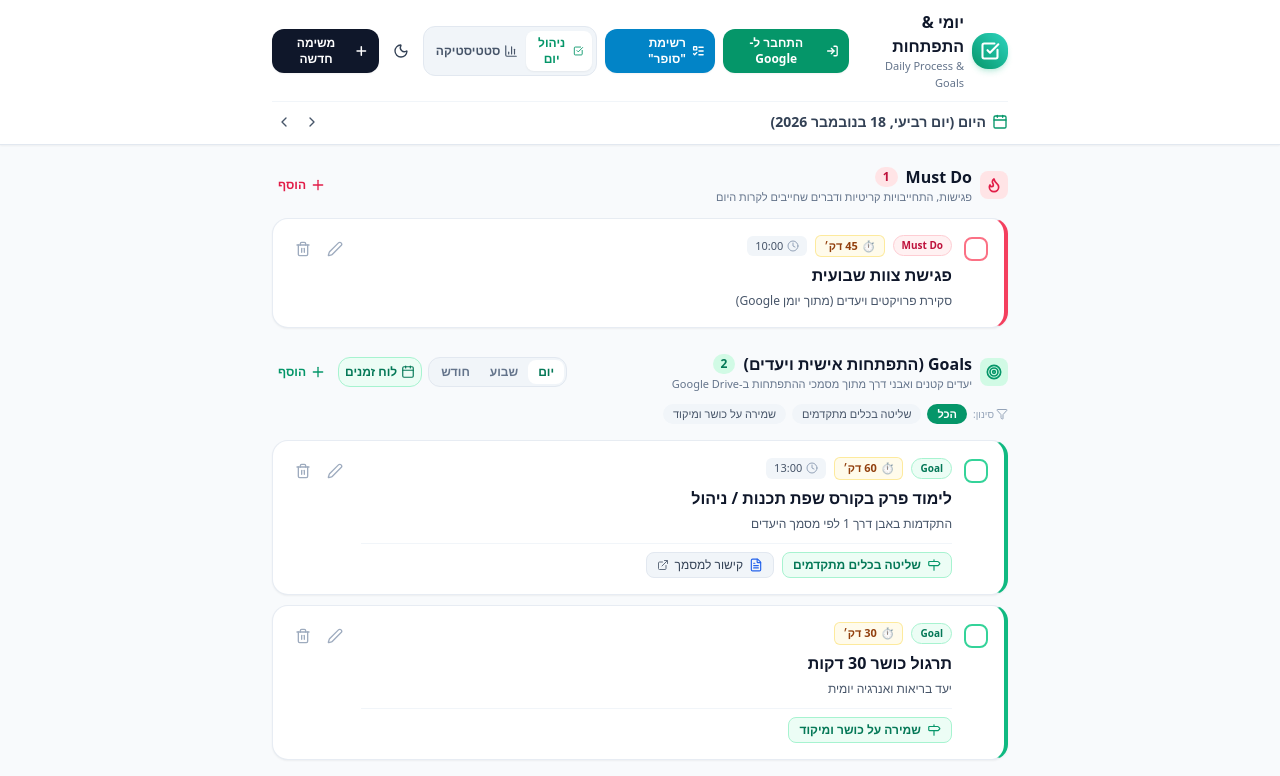
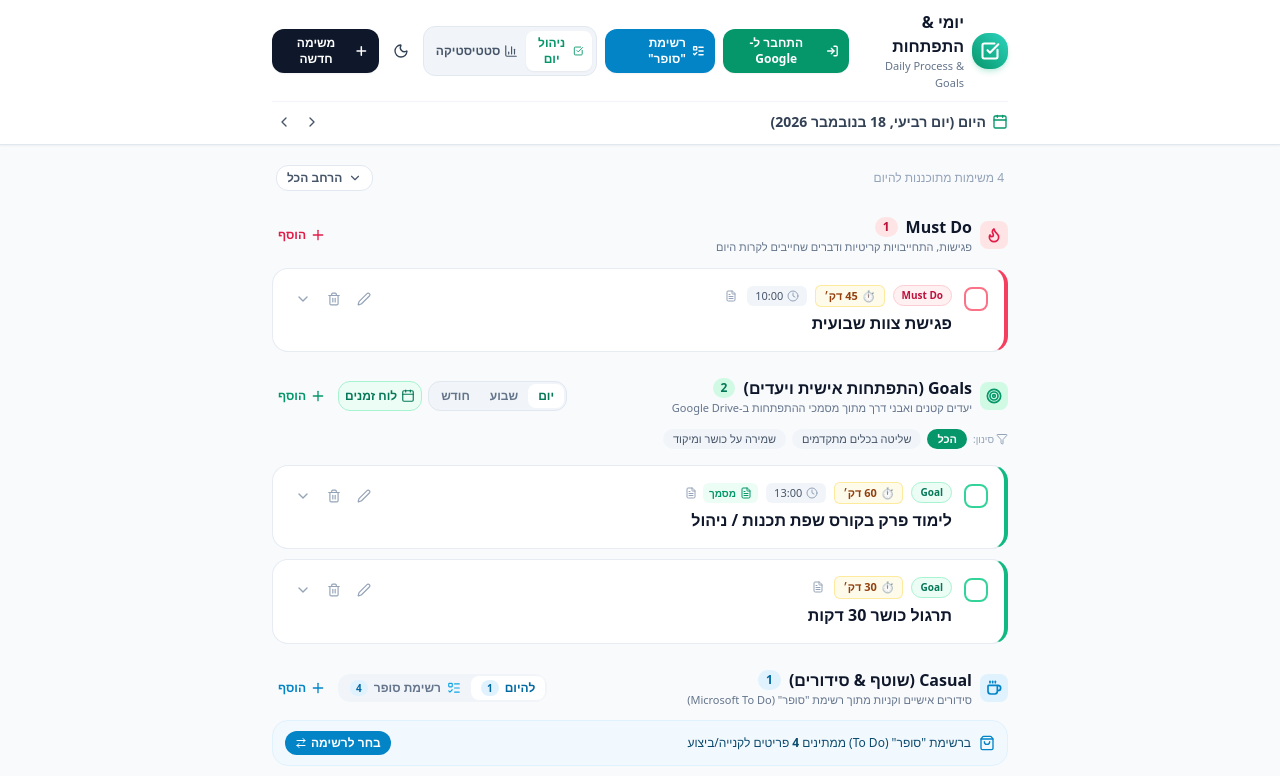
Before and after one commit to AlphaKate/daily-process, a React (Vite) app: page / in a window 1280 px wide. Shown: the top 776 px of the page. Built offline with nearby package versions, Linux system fonts and the light colour scheme.

Commit message:
feat: compact vs expanded task item view with global toggle

```diff
--- a/src/components/DailyProcess.tsx
+++ b/src/components/DailyProcess.tsx
@@ -74,6 +74,7 @@ export const DailyProcess: React.FC<DailyProcessProps> = ({
   const [goalsViewMode, setGoalsViewMode] = useState<'day' | 'week' | 'month'>('day');
   const [isTimelineModalOpen, setIsTimelineModalOpen] = useState(false);
   const [casualViewMode, setCasualViewMode] = useState<'today' | 'super'>('today');
+  const [allTasksExpanded, setAllTasksExpanded] = useState<boolean | undefined>(undefined);
   const [superItems, setSuperItems] = useState<SuperListItem[]>(() => getSuperListItems());
   const [newSuperText, setNewSuperText] = useState('');
   const [isSuperSyncing, setIsSuperSyncing] = useState(false);
@@ -244,6 +245,21 @@ export const DailyProcess: React.FC<DailyProcessProps> = ({
         </div>
       )}
 
+      {/* GLOBAL VIEW CONTROLS (הרחב / כווץ הכל) */}
+      <div className="flex items-center justify-between text-xs px-1">
+        <span className="text-slate-400 font-medium">
+          {activeTasks.length} משימות מתוכננות להיום
+        </span>
+        <button
+          type="button"
+          onClick={() => setAllTasksExpanded(prev => (prev === true ? false : true))}
+          className="flex items-center gap-1.5 px-2.5 py-1 text-xs font-semibold rounded-xl bg-white dark:bg-slate-800 border border-slate-200 dark:border-slate-700/80 text-slate-600 dark:text-slate-300 hover:text-emerald-600 dark:hover:text-emerald-400 hover:border-emerald-300 transition-colors shadow-2xs cursor-pointer"
+        >
+          {allTasksExpanded ? <ChevronUp className="w-3.5 h-3.5 text-emerald-600 dark:text-emerald-400" /> : <ChevronDown className="w-3.5 h-3.5" />}
+          <span>{allTasksExpanded ? 'כווץ הכל' : 'הרחב הכל'}</span>
+        </button>
+      </div>
+
       {/* 1. MUST DO SECTION */}
       <section className="space-y-3">
         <div className="flex items-center justify-between">
@@ -300,6 +316,7 @@ export const DailyProcess: React.FC<DailyProcessProps> = ({
                 onToggleComplete={onToggleComplete}
                 onEdit={onEditTask}
                 onDeleteRequest={onDeleteRequest}
+                forceExpanded={allTasksExpanded}
               />
             ))}
           </div>
@@ -457,6 +474,7 @@ export const DailyProcess: React.FC<DailyProcessProps> = ({
                     onToggleComplete={onToggleComplete}
                     onEdit={onEditTask}
                     onDeleteRequest={onDeleteRequest}
+                    forceExpanded={allTasksExpanded}
                   />
                 ))}
               </div>
@@ -801,6 +819,7 @@ export const DailyProcess: React.FC<DailyProcessProps> = ({
                     onToggleComplete={onToggleComplete}
                     onEdit={onEditTask}
                     onDeleteRequest={onDeleteRequest}
+                    forceExpanded={allTasksExpanded}
                   />
                 ))}
               </div>
@@ -984,6 +1003,7 @@ export const DailyProcess: React.FC<DailyProcessProps> = ({
                   onToggleComplete={onToggleComplete}
                   onEdit={onEditTask}
                   onDeleteRequest={onDeleteRequest}
+                  forceExpanded={allTasksExpanded}
                 />
               ))}
             </div>
--- a/src/components/TaskItem.tsx
+++ b/src/components/TaskItem.tsx
@@ -1,4 +1,4 @@
-import React, { useState } from 'react';
+import React, { useState, useEffect } from 'react';
 import { Task } from '../types';
 import {
   Clock,
@@ -12,7 +12,9 @@ import {
   Sparkles,
   Video,
   Calendar,
-  ListTodo
+  ListTodo,
+  ChevronDown,
+  ChevronUp
 } from 'lucide-react';
 import confetti from 'canvas-confetti';
 
@@ -21,6 +23,7 @@ interface TaskItemProps {
   onToggleComplete: (task: Task) => void;
   onEdit: (task: Task) => void;
   onDeleteRequest: (task: Task) => void;
+  forceExpanded?: boolean;
 }
 
 interface MeetingInfo {
@@ -101,8 +104,16 @@ export const TaskItem: React.FC<TaskItemProps> = ({
   onToggleComplete,
   onEdit,
   onDeleteRequest,
+  forceExpanded
 }) => {
+  const [isExpanded, setIsExpanded] = useState<boolean>(forceExpanded ?? false);
   const [justCompleted, setJustCompleted] = useState(false);
+
+  useEffect(() => {
+    if (forceExpanded !== undefined) {
+      setIsExpanded(forceExpanded);
+    }
+  }, [forceExpanded]);
 
   const handleToggle = () => {
     // If completing a Goal or Must Do, celebrate with confetti effect!
@@ -190,9 +201,16 @@ export const TaskItem: React.FC<TaskItemProps> = ({
   // Don't duplicate docUrl if it is already displayed in meeting quick action
   const shouldShowDocUrl = docUrl && (!meetingInfo || meetingInfo.url !== docUrl);
 
+  const hasDetails = Boolean(
+    task.description ||
+    meetingInfo ||
+    task.milestoneTitle ||
+    shouldShowDocUrl
+  );
+
   return (
     <div
-      className={`group relative bg-white dark:bg-slate-800/90 rounded-2xl p-4 shadow-sm hover:shadow-md border border-slate-200/80 dark:border-slate-700/80 transition-all duration-200 ${
+      className={`group relative bg-white dark:bg-slate-800/90 rounded-2xl p-3 sm:p-4 shadow-xs hover:shadow-md border border-slate-200/80 dark:border-slate-700/80 transition-all duration-200 ${
         categoryStyle.border
       } ${
         task.completed
@@ -202,25 +220,26 @@ export const TaskItem: React.FC<TaskItemProps> = ({
           : ''
       }`}
     >
-      <div className="flex items-start gap-3">
+      <div className="flex items-start gap-2.5 sm:gap-3">
         {/* Custom Accessible Checkbox */}
         <button
           type="button"
           onClick={handleToggle}
-          className={`mt-0.5 w-6 h-6 rounded-lg flex items-center justify-center border-2 transition-all duration-150 focus:outline-none focus:ring-2 focus:ring-emerald-500/30 ${
+          className={`mt-0.5 w-5 h-5 sm:w-6 sm:h-6 rounded-lg flex items-center justify-center border-2 transition-all duration-150 focus:outline-none focus:ring-2 focus:ring-emerald-500/30 shrink-0 ${
             task.completed
-              ? 'bg-emerald-500 border-emerald-500 text-white shadow-sm'
+              ? 'bg-emerald-500 border-emerald-500 text-white shadow-2xs'
               : `bg-transparent ${categoryStyle.checkboxBorder} hover:scale-105`
           }`}
           aria-label={task.completed ? 'סמן כלא בוצע' : 'סמן כבוצע'}
         >
-          {task.completed && <Check className="w-4 h-4 stroke-[3]" />}
+          {task.completed && <Check className="w-3.5 h-3.5 sm:w-4 sm:h-4 stroke-[3]" />}
         </button>
 
-        {/* Content details */}
+        {/* Content Details */}
         <div className="flex-1 min-w-0">
-          <div className="flex items-center flex-wrap gap-2 mb-1.5">
-            {/* Category tag */}
+          {/* Top Line: Tags, Time & Quick Indicators */}
+          <div className="flex items-center flex-wrap gap-1.5 sm:gap-2 mb-1">
+            {/* Category Tag */}
             <span
               className={`text-[10px] font-bold px-2 py-0.5 rounded-full border ${categoryStyle.badgeBg}`}
             >
@@ -285,6 +304,38 @@ export const TaskItem: React.FC<TaskItemProps> = ({
               </span>
             )}
 
+            {/* Compact Indicator Icons (if collapsed and has attachments) */}
+            {!isExpanded && (
+              <div className="flex items-center gap-1 text-slate-400 dark:text-slate-500 text-xs">
+                {meetingInfo && (
+                  <span
+                    className="p-0.5 px-1.5 rounded-md bg-blue-50 dark:bg-blue-950/50 text-blue-600 dark:text-blue-400 text-[10px] font-semibold flex items-center gap-1"
+                    title={`פגישת וידאו (${meetingInfo.platformLabel})`}
+                  >
+                    <Video className="w-3 h-3" />
+                    <span className="hidden sm:inline">פגישה</span>
+                  </span>
+                )}
+                {shouldShowDocUrl && (
+                  <span
+                    className="p-0.5 px-1.5 rounded-md bg-emerald-50 dark:bg-emerald-950/50 text-emerald-600 dark:text-emerald-400 text-[10px] font-semibold flex items-center gap-1"
+                    title="מקושר למסמך יעד ב-Google Docs"
+                  >
+                    <FileText className="w-3 h-3" />
+                    <span className="hidden sm:inline">מסמך</span>
+                  </span>
+                )}
+                {task.description && (
+                  <span
+                    className="p-0.5 rounded-md text-slate-400 dark:text-slate-500"
+                    title="כולל הערות ופירוט"
+                  >
+                    <FileText className="w-3 h-3" />
+                  </span>
+                )}
+              </div>
+            )}
+
             {/* Completed celebration & Google Doc update indicator */}
             {task.completed && isGoal && (
               <>
@@ -328,33 +379,41 @@ export const TaskItem: React.FC<TaskItemProps> = ({
             )}
           </div>
 
-          {/* Task Title */}
+          {/* Task Title (Clicking title expands/collapses if has details) */}
+          <div
+            onClick={() => hasDetails && setIsExpanded(prev => !prev)}
+            className={`cursor-pointer select-none ${hasDetails ? 'hover:text-emerald-600 dark:hover:text-emerald-400' : ''}`}
+          >
             <h3
-            className={`text-sm sm:text-base font-semibold leading-snug transition-colors ${
+              className={`text-sm sm:text-base font-bold leading-snug transition-colors ${
                 task.completed
-                ? 'line-through text-slate-400 dark:text-slate-500'
+                  ? 'line-through text-slate-400 dark:text-slate-500 font-normal'
                   : 'text-slate-900 dark:text-slate-100'
               }`}
             >
               {task.title}
             </h3>
+          </div>
 
+          {/* Expanded Content Area (Visible only when isExpanded is true) */}
+          {isExpanded && (
+            <div className="mt-2.5 pt-2.5 border-t border-slate-100 dark:border-slate-700/60 space-y-2.5 animate-in fade-in duration-150">
               {/* Optional Description */}
               {task.description && (
-            <p className="mt-1 text-xs text-slate-600 dark:text-slate-400 whitespace-pre-line leading-relaxed">
+                <p className="text-xs text-slate-600 dark:text-slate-300 whitespace-pre-line leading-relaxed bg-slate-50/60 dark:bg-slate-900/40 p-2.5 rounded-xl border border-slate-100 dark:border-slate-800">
                   {task.description}
                 </p>
               )}
 
               {/* Google Meet / Video Conference Quick Action Button */}
               {meetingInfo && (
-            <div className="mt-2.5">
+                <div>
                   <a
                     href={meetingInfo.url}
                     target="_blank"
                     rel="noopener noreferrer"
                     onClick={(e) => e.stopPropagation()}
-                className={`inline-flex items-center gap-2 px-3 py-1.5 rounded-xl text-xs font-bold transition-all duration-150 shadow-xs hover:shadow active:scale-95 group/meet ${
+                    className={`inline-flex items-center gap-2 px-3.5 py-1.5 rounded-xl text-xs font-bold transition-all duration-150 shadow-xs hover:shadow active:scale-95 group/meet ${
                       meetingInfo.platform === 'zoom'
                         ? 'bg-blue-600 hover:bg-blue-700 text-white shadow-blue-500/20'
                         : meetingInfo.platform === 'teams'
@@ -375,12 +434,12 @@ export const TaskItem: React.FC<TaskItemProps> = ({
                 </div>
               )}
 
-          {/* Metadata footer: Milestone Badge & Direct Google Doc / Link */}
+              {/* Metadata Footer: Milestone Badge & Direct Google Doc / Link */}
               {(task.milestoneTitle || shouldShowDocUrl) && (
-            <div className="mt-2.5 pt-2 border-t border-slate-100 dark:border-slate-700/50 flex flex-wrap items-center gap-2 text-xs">
-              {/* Milestone badge (e.g. 'Machine Learning / GoogleLM') */}
+                <div className="flex flex-wrap items-center gap-2 text-xs pt-1">
+                  {/* Milestone Badge */}
                   {task.milestoneTitle && (
-                <div className="inline-flex items-center gap-1.5 px-2.5 py-1 rounded-lg bg-emerald-50 dark:bg-emerald-950/50 text-emerald-700 dark:text-emerald-300 border border-emerald-200 dark:border-emerald-800 text-xs font-semibold shadow-xs">
+                    <div className="inline-flex items-center gap-1.5 px-2.5 py-1 rounded-xl bg-emerald-50 dark:bg-emerald-950/60 text-emerald-700 dark:text-emerald-300 border border-emerald-200 dark:border-emerald-800 text-xs font-semibold shadow-2xs">
                       <Milestone className="w-3.5 h-3.5 text-emerald-600 dark:text-emerald-400 shrink-0" />
                       <span className="truncate max-w-[240px] sm:max-w-none">{task.milestoneTitle}</span>
                     </div>
@@ -393,7 +452,7 @@ export const TaskItem: React.FC<TaskItemProps> = ({
                       target="_blank"
                       rel="noopener noreferrer"
                       onClick={(e) => e.stopPropagation()}
-                  className={`inline-flex items-center gap-1.5 px-2.5 py-1 rounded-lg text-xs font-medium transition-colors shadow-xs ${
+                      className={`inline-flex items-center gap-1.5 px-2.5 py-1 rounded-xl text-xs font-medium transition-colors shadow-2xs ${
                         isGoogleDoc
                           ? 'bg-blue-50 dark:bg-blue-950/50 text-blue-700 dark:text-blue-300 border border-blue-200 dark:border-blue-800/70 hover:bg-blue-100 dark:hover:bg-blue-900/60 hover:text-blue-900 dark:hover:text-blue-100'
                           : 'bg-slate-100 dark:bg-slate-700/60 text-slate-700 dark:text-slate-300 border border-slate-200 dark:border-slate-600 hover:bg-slate-200 dark:hover:bg-slate-700'
@@ -408,23 +467,44 @@ export const TaskItem: React.FC<TaskItemProps> = ({
                 </div>
               )}
             </div>
+          )}
+        </div>
 
-        {/* Action buttons (Edit & Delete) */}
-        <div className="flex items-center gap-1 sm:opacity-90 transition-opacity">
+        {/* Action Buttons (Edit, Delete & Expand Toggle) */}
+        <div className="flex items-center gap-0.5 sm:gap-1 shrink-0">
           <button
+            type="button"
             onClick={() => onEdit(task)}
-            className="p-1.5 text-slate-400 hover:text-slate-700 dark:text-slate-500 dark:hover:text-slate-200 hover:bg-slate-100 dark:hover:bg-slate-700/60 rounded-lg transition-colors"
+            className="p-1.5 text-slate-400 hover:text-slate-700 dark:text-slate-500 dark:hover:text-slate-200 hover:bg-slate-100 dark:hover:bg-slate-700/60 rounded-xl transition-colors"
             title="ערוך משימה"
           >
-            <Edit2 className="w-4 h-4" />
+            <Edit2 className="w-3.5 h-3.5" />
           </button>
           <button
+            type="button"
             onClick={() => onDeleteRequest(task)}
-            className="p-1.5 text-slate-400 hover:text-rose-600 dark:text-slate-500 dark:hover:text-rose-400 hover:bg-rose-50 dark:hover:bg-rose-950/40 rounded-lg transition-colors"
+            className="p-1.5 text-slate-400 hover:text-rose-600 dark:text-slate-500 dark:hover:text-rose-400 hover:bg-rose-50 dark:hover:bg-rose-950/40 rounded-xl transition-colors"
             title="מחק משימה (מחייב אישור)"
           >
-            <Trash2 className="w-4 h-4" />
+            <Trash2 className="w-3.5 h-3.5" />
           </button>
+
+          {/* Chevron Expand/Collapse Toggle Button */}
+          {hasDetails && (
+            <button
+              type="button"
+              onClick={() => setIsExpanded(prev => !prev)}
+              className="p-1.5 text-slate-400 hover:text-slate-800 dark:text-slate-500 dark:hover:text-slate-200 hover:bg-slate-100 dark:hover:bg-slate-700/60 rounded-xl transition-transform"
+              title={isExpanded ? 'כווץ פרטים' : 'הרחב פרטים מלאים'}
+              aria-expanded={isExpanded}
+            >
+              {isExpanded ? (
+                <ChevronUp className="w-4 h-4 text-emerald-600 dark:text-emerald-400" />
+              ) : (
+                <ChevronDown className="w-4 h-4" />
+              )}
+            </button>
+          )}
         </div>
       </div>
     </div>
```
Lines whose indentation alone changed are shown as unchanged.
